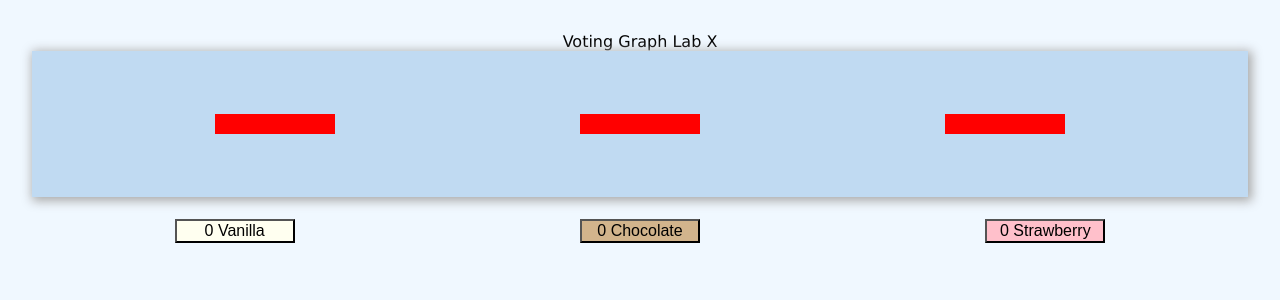
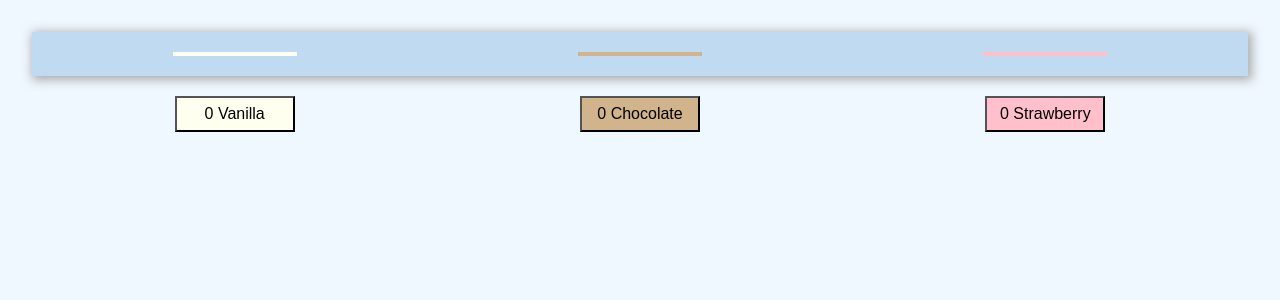
Before and after one commit to HollyJHuber/ReactLabX, a React (Create React App) app: page / in a window 1280 px wide. Shown: the top 300 px of the page. Built offline with nearby package versions, Linux system fonts and the light colour scheme.

Commit message:
assign colors to GraphBarComponent, attempt to adjust height by votes

```diff
--- a/src/App.js
+++ b/src/App.js
@@ -15,8 +15,7 @@ class App extends Component {
   render() {
     return (
       <div className="App">
-        <header className="App-header">Voting Graph Lab X
-        </header>
+        <header className="App-header"> </header>
         <GraphComponent />
           <div><button className = "vanilla" onClick={this.handleClickV.bind(this)}>{this.state.votesV} Vanilla</button></div>
           <div><button className = "chocolate"  onClick={this.handleClickC.bind(this)}>{this.state.votesC} Chocolate</button></div>
--- a/src/GraphComponent.js
+++ b/src/GraphComponent.js
@@ -3,13 +3,6 @@ import GraphBarComponent from './GraphBarComponent';
 
 
 class GraphComponent extends Component {
-
-    constructor(props) {
-        super(props);
-        this.state = {
-            votes: 0
-        }
-    }
 
     // React calls the render method every time the props change, which keeps
     // the component HTML up to date.
@@ -18,9 +11,9 @@ class GraphComponent extends Component {
         // JavaScript object, not a string like in HTML.
         return (
             <div className="GraphComponent">
-                <GraphBarComponent className = "vanilla" />
-                <GraphBarComponent className = "chocolate" />
-                <GraphBarComponent className = "strawberry" />
+                <section className="vanilla"><GraphBarComponent style={{height: this.props.votesV + "px"}} /></section>
+                <section className="chocolate"><GraphBarComponent /></section>
+                <section className="strawberry"><GraphBarComponent /></section>
             </div>
         );
     }
@@ -28,3 +21,6 @@ class GraphComponent extends Component {
 
 // Can't forget to export the component as the default export!
 export default GraphComponent;
+
+
+//style={{transform: "rotate(" + this.props.lean + "deg)"}}
--- a/src/index.css
+++ b/src/index.css
@@ -17,26 +17,23 @@ body {
 	justify-content: space-around;
     background-color: #c0daf2;
     box-shadow: 2px 2px 10px 2px #aaa;
-    padding: 5%;
     box-sizing: border-box;
     width: 100%;
+    padding: 20px 0;
     margin-bottom: 20px;
 }
 
 .GraphBarComponent{
     width: 120px;
-    height: 20px;
     display: flex;
     flex-direction: row;
-
-    background-color: red;
     margin: 2px;
 }
 
 button{
 	font-size: 1em;
-	margin: 2px;
 	width: 120px;
+	height: 36px;
 }
 .vanilla{
 	background-color: ivory;
```
